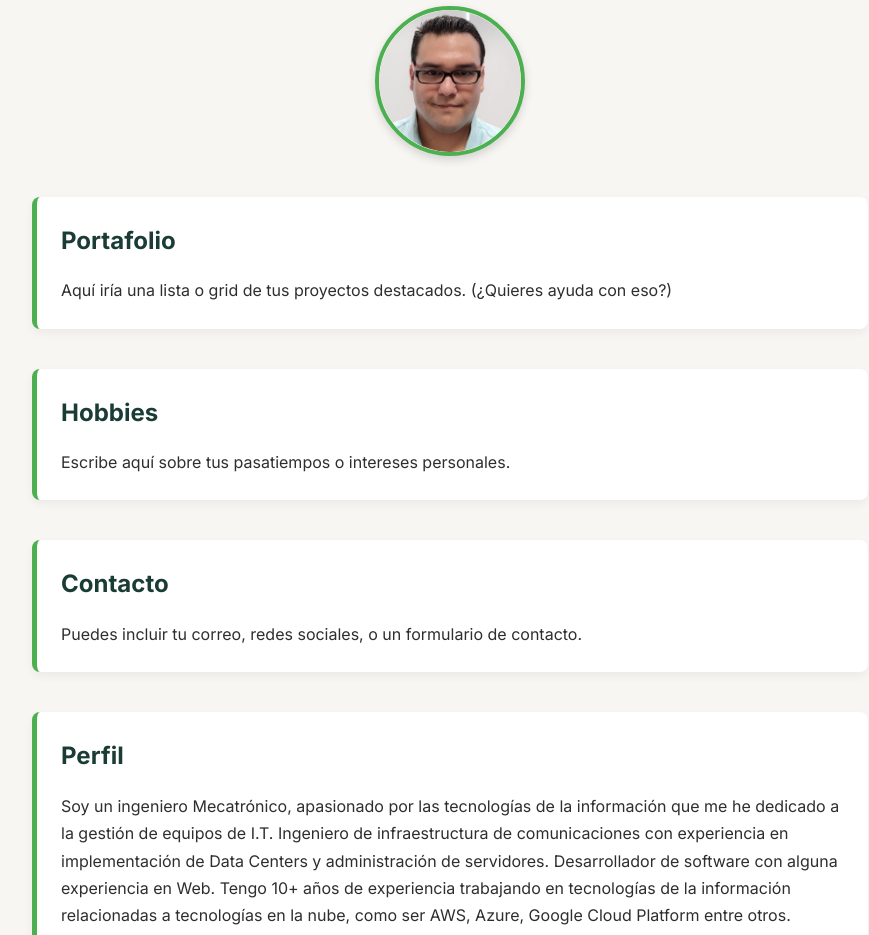
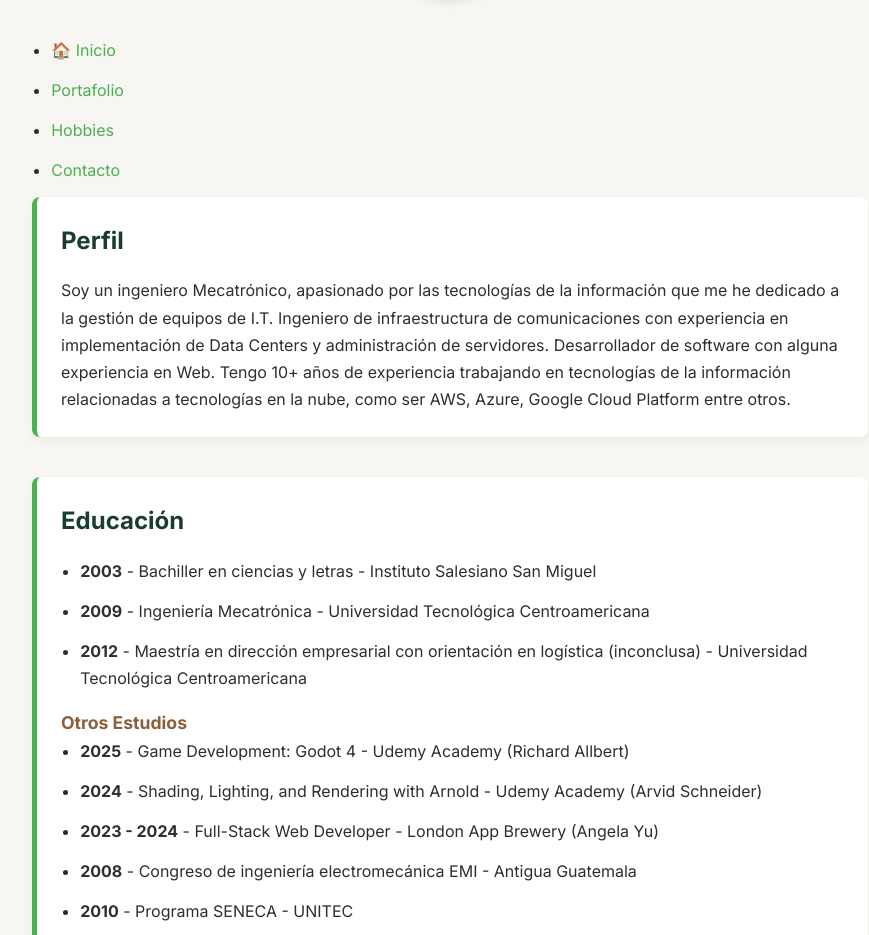
Before and after one commit to rdbv87/cv, a plain HTML site: page index.html in a window 1280 px wide. Shown: the part 332-1267 px from the top of the page, without its empty margins (190-1059 px from the left). Drawn offline with Linux system fonts and the light colour scheme.

Commit message:
Update index.html

```diff
--- a/index.html
+++ b/index.html
@@ -7,7 +7,13 @@
 </head>
 <body>
 
-<nav>
+  <header id="index">
+    <h1>Roberto D. Bulnes</h1>
+    <h2>Ingeniero en Mecatrónica</h2>
+    <img src="media/yo-modified.png" alt="Foto de Roberto D. Bulnes" class="foto-perfil">
+  </header>
+
+  <nav>
   <ul class="menu">
     <li><a href="#index">🏠 Inicio</a></li>
     <li><a href="#portafolio">Portafolio</a></li>
@@ -15,28 +21,6 @@
     <li><a href="#contacto">Contacto</a></li>
   </ul>
 </nav>
-
-  <header id="index">
-    <h1>Roberto D. Bulnes</h1>
-    <h2>Ingeniero en Mecatrónica</h2>
-    <img src="media/yo-modified.png" alt="Foto de Roberto D. Bulnes" class="foto-perfil">
-  </header>
-
-  <section id="portafolio">
-    <h3>Portafolio</h3>
-    <p>Aquí iría una lista o grid de tus proyectos destacados. (¿Quieres ayuda con eso?)</p>
-  </section>
-
-  <section id="hobbies">
-    <h3>Hobbies</h3>
-    <p>Escribe aquí sobre tus pasatiempos o intereses personales.</p>
-  </section>
-
-  <section id="contacto">
-    <h3>Contacto</h3>
-    <p>Puedes incluir tu correo, redes sociales, o un formulario de contacto.</p>
-  </section>
-
 
   <section id="perfil">
     <h3>Perfil</h3>
```
